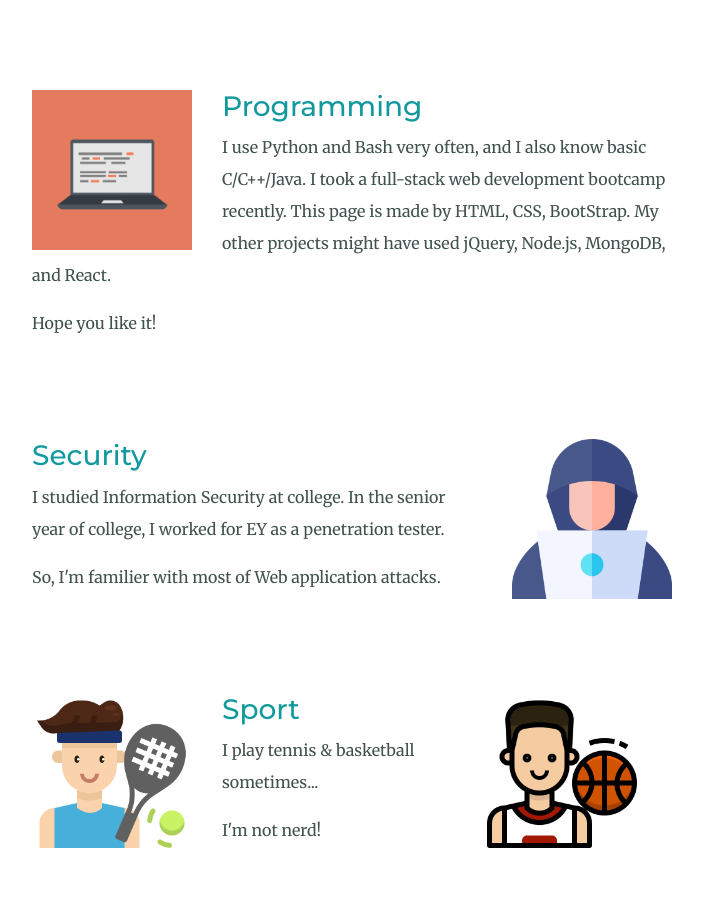
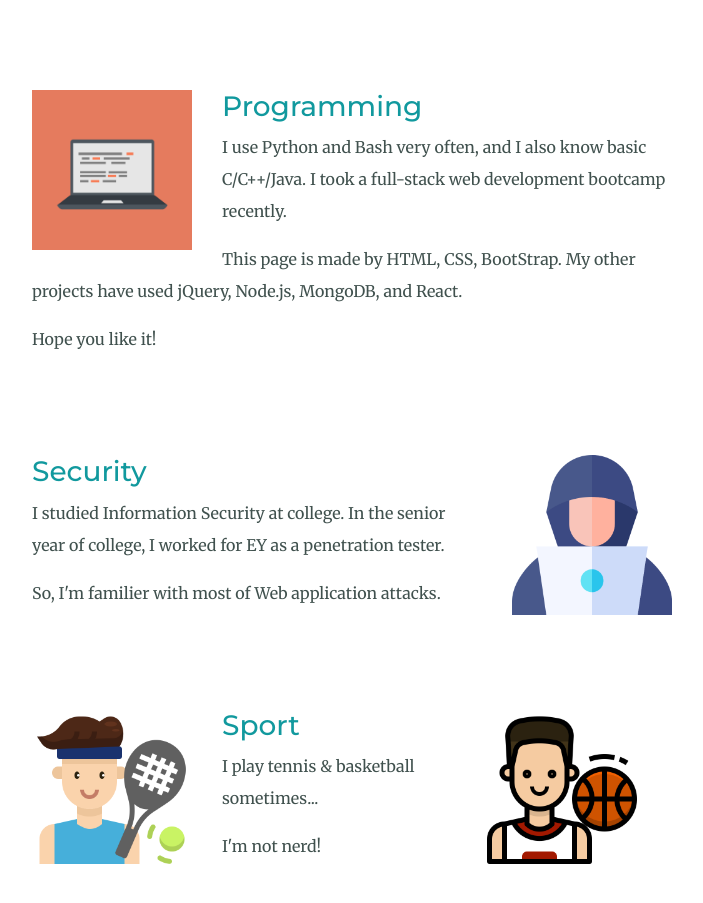
Before and after one commit to ych3r/resume, a plain HTML site: page index.html in a window 1280 px wide. Shown: the part 1760-2663 px from the top of the page, without its empty margins (288-991 px from the left). Drawn offline with nearby package versions, Linux system fonts and the light colour scheme.

Commit message:
Update index.html

```diff
--- a/index.html
+++ b/index.html
@@ -69,7 +69,8 @@
           <div class="skill-row">
             <img class="code-img" src="images/computer.png" alt="computer">
             <h3>Programming</h3>
-            <p>I use Python and Bash very often, and I also know basic C/C++/Java. I took a full-stack web development bootcamp recently. This page is made by HTML, CSS, BootStrap. My other projects might have used jQuery, Node.js, MongoDB, and React.</p>
+            <p>I use Python and Bash very often, and I also know basic C/C++/Java. I took a full-stack web development bootcamp recently.</p>
+            <p>This page is made by HTML, CSS, BootStrap. My other projects have used jQuery, Node.js, MongoDB, and React.</p>
             <p>Hope you like it!</p>
           </div>
           <div class="skill-row">
```
